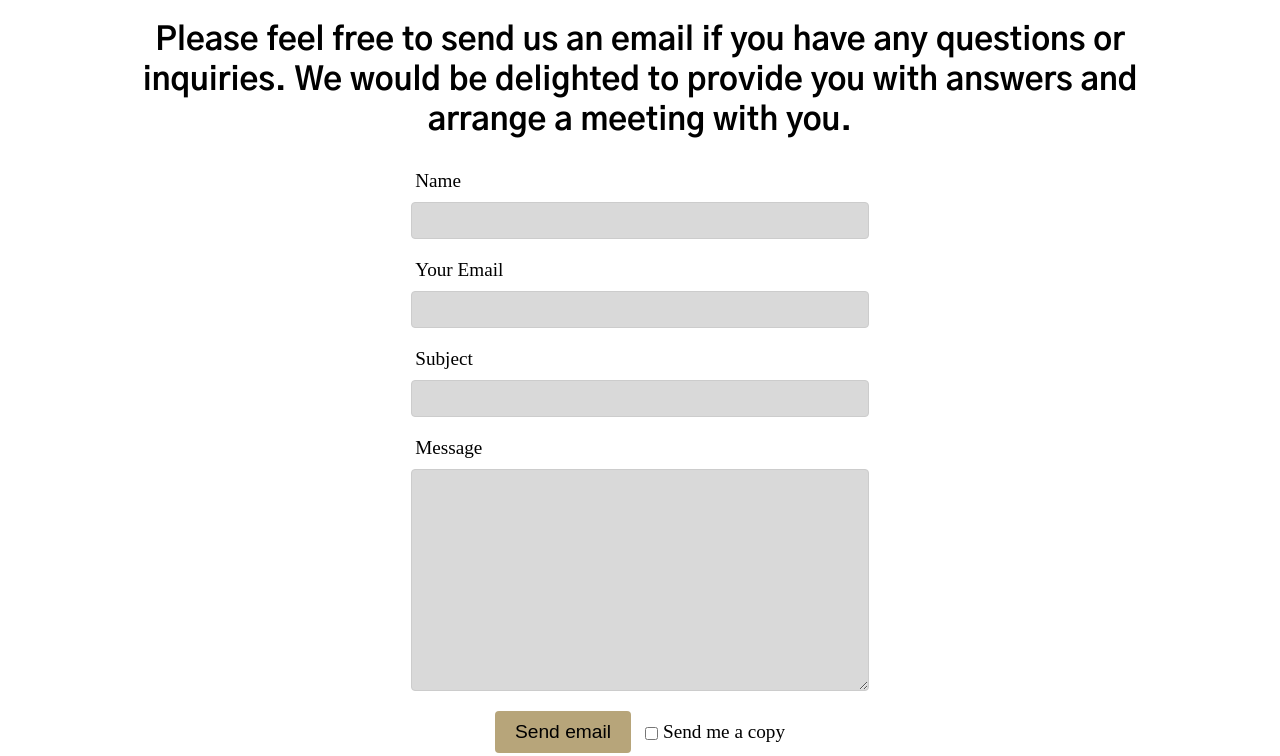
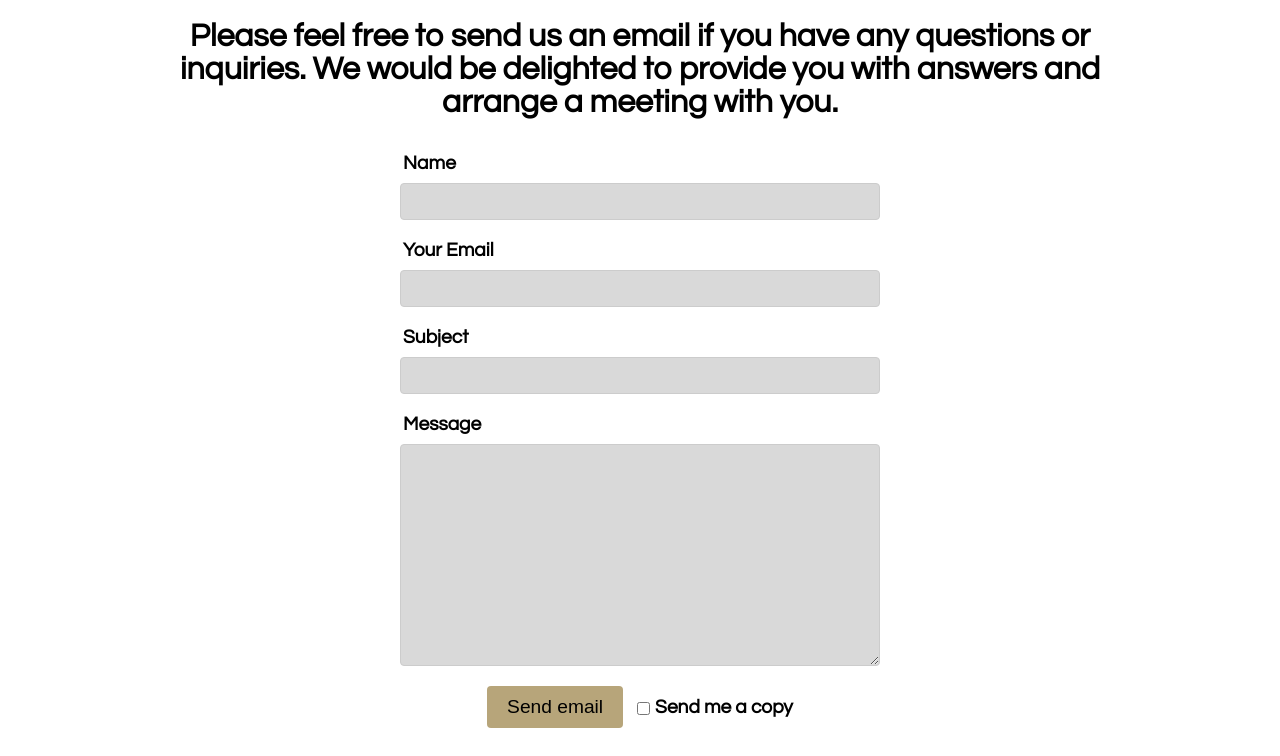
Before and after one commit to webimpactuw/Steel-Bridge, a plain HTML site: page contact.html in a window 1280 px wide. Shown: the part 853-1609 px from the top of the page. Drawn offline with Linux system fonts and the light colour scheme.

Commit message:
change fonts for contact

```diff
--- a/contact.css
+++ b/contact.css
@@ -2,7 +2,7 @@
     max-width: 1000px;
     margin: 0 auto;
     text-align: center;
-    font-family: 'Gothic A1', sans-serif;
+    font-family: 'Century Gothic';
   }
 
 .container {
@@ -16,6 +16,8 @@
     flex-direction: column;
     justify-content: center;
     align-items: center;
+    font-family: 'Century Gothic';
+    font-weight: bold;
   }
 
   form {
```
